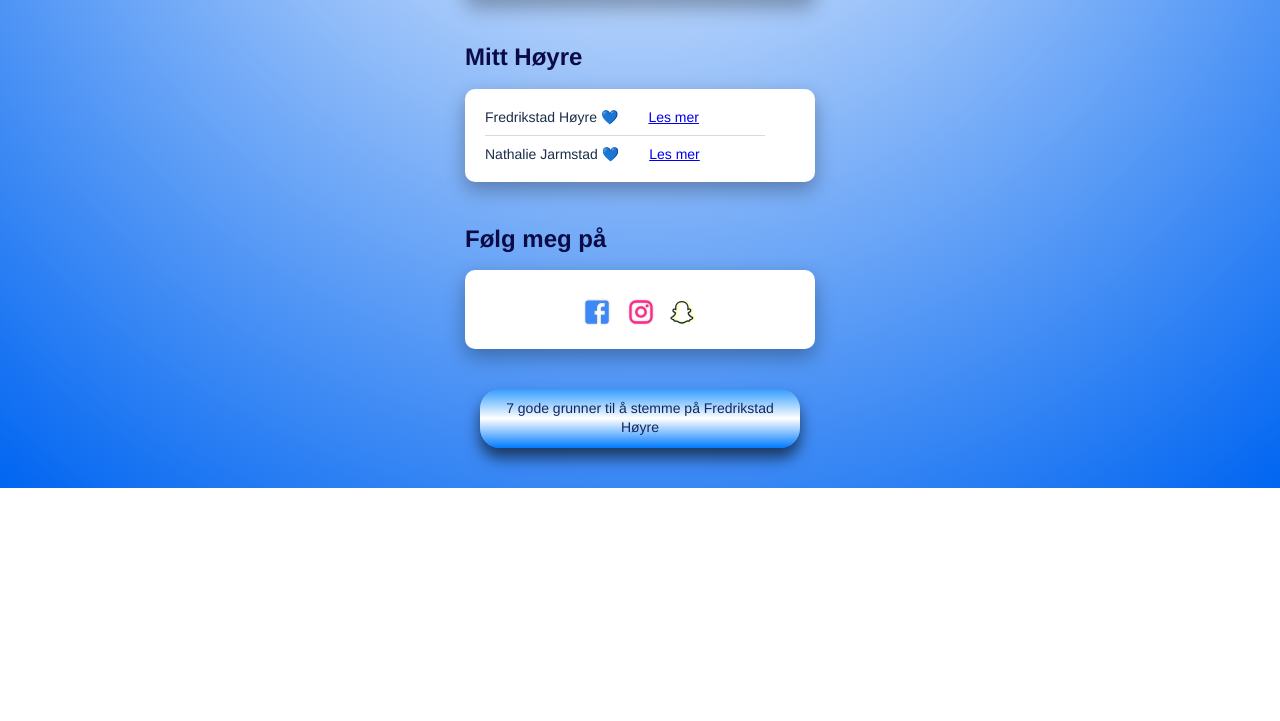
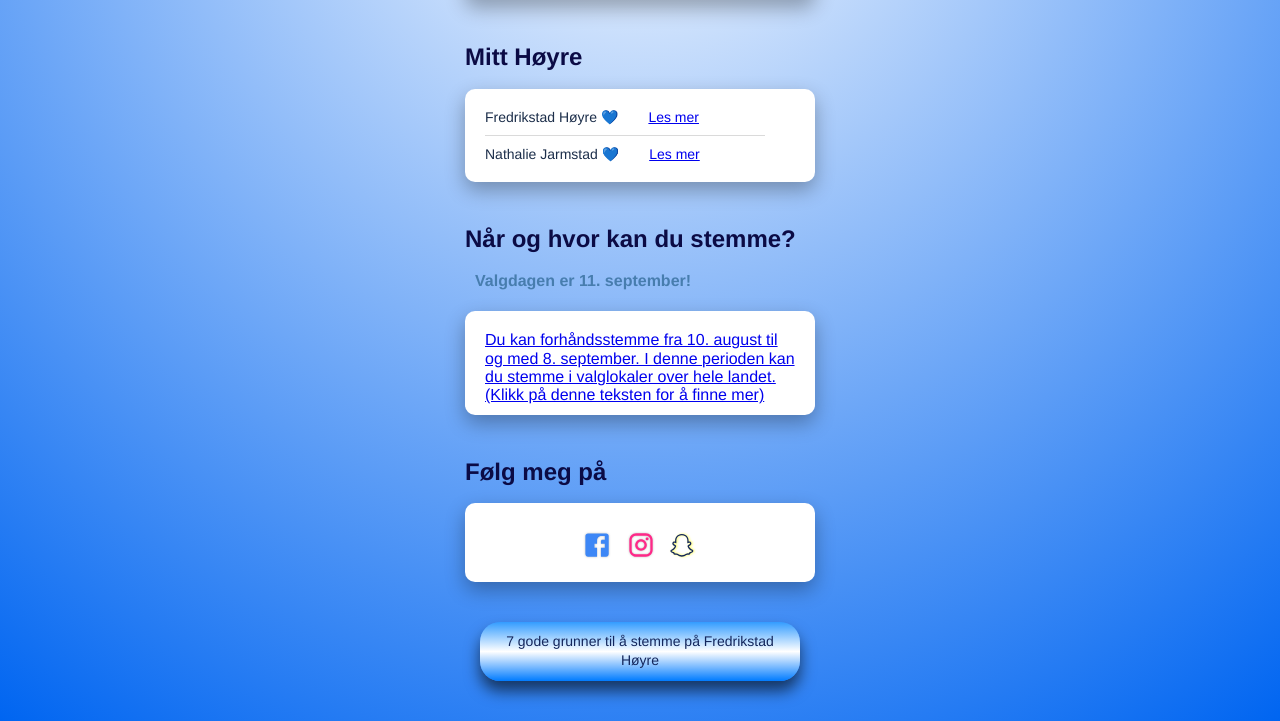
Before and after one commit to Bun-the-dog/Nathalie.Jarmstad, a plain HTML site: page index.html in a window 1280 px wide. Shown: the part 1118-1839 px from the top of the page. Before the commit the page ends 1606 px from the top, so only its background shows below. Drawn offline with Linux system fonts and the light colour scheme.

Commit message:
Update index.html

```diff
--- a/index.html
+++ b/index.html
@@ -32,6 +32,13 @@
             <p class="links__title">Nathalie Jarmstad 💙</p>
             <a class="linsk__link" href="https://hoyre.no/personprofiler/nathalie-jarmstad/" target="_blank">Les mer</a>
           </li>
+        </ul>
+      </section>
+      <section class="links">
+        <h2 class="links__header">Når og hvor kan du stemme?</h2>
+        <h3 class="header__subtitle">Valgdagen er 11. september!</h3><br>
+        <ul class="links__container">
+          <a class="linsk__link" href="https://www.valg.no/for-velgere/kommunestyre--og-fylkestingsvalget-2023/stemme-pa-valgdagen/" target="_blank">Du kan forhåndsstemme fra 10. august til og med 8. september. I denne perioden kan du stemme i valglokaler over hele landet.(Klikk på denne teksten for å finne mer)</a>
         </ul>
       </section>
       <section class="links">
```
